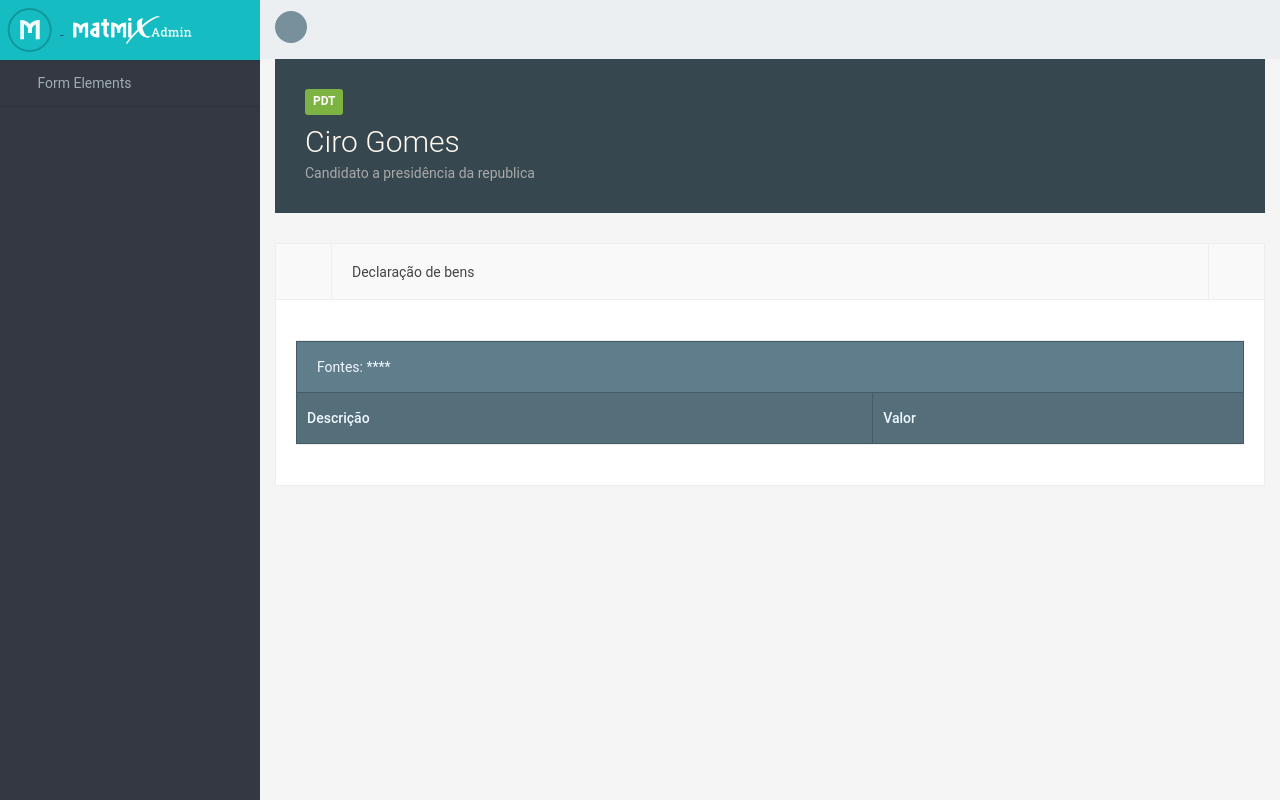
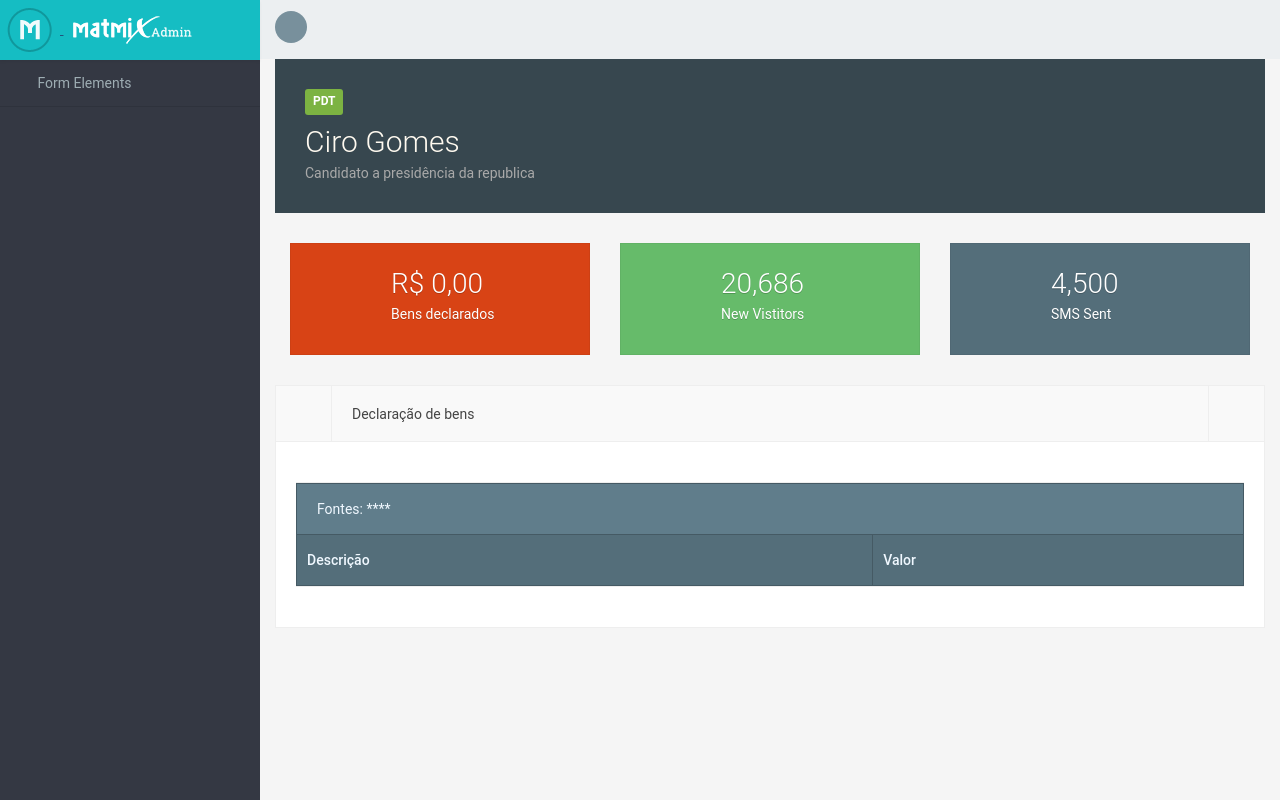
Before and after one commit to fagnerpereira/salve-a-politica, a Rails app: page /politics/1 in a window 1280 px wide. Run offline with Rails 7, Linux system fonts and the light colour scheme; data comes from the database, SQL or seed files in the repository; lists and menus that the app fills with data are empty; some libraries are stand-ins or nearby versions; some web fonts are replaced.

Commit message:
Adiciona total de bens declarados na página do candidato

```diff
--- a/app/views/politics/show.html.erb
+++ b/app/views/politics/show.html.erb
@@ -13,6 +13,44 @@
             Candidato a presidência da republica
           </span>
         </p>
+      </div>
+    </div>
+  </div>
+
+  <div class="row">
+    <div class="col-md-4">
+      <div class="iconic-w-horizontal w_bg_deep_orange light-text">
+        <a href="#" class="ico-block">
+          <span><i class="ico-users"></i></span>
+        </a>
+        <div class="w-meta-info number-rotate">
+          <span class="w-meta-value number-animate">
+            <%= number_to_currency(@politic.declared_goods.pluck(:value).sum, locale: 'pt-BR') %>
+          </span>
+          <span class="w-meta-title">Bens declarados</span>
+        </div>
+      </div>
+    </div>
+    <div class="col-md-4">
+      <div class="iconic-w-horizontal w_bg_green light-text">
+        <a href="#" class="ico-block">
+          <span><i class="ico-chart"></i></span>
+        </a>
+        <div class="w-meta-info">
+          <span class="w-meta-value number-animate" data-value="20686" data-animation-duration="1500">20,686</span>
+          <span class="w-meta-title">New Vistitors</span>
+        </div>
+      </div>
+    </div>
+    <div class="col-md-4">
+      <div class="iconic-w-horizontal w_bg_blue_grey light-text">
+        <a href="#" class="ico-block">
+          <span><i class="fa fa-mobile fa-2x"></i></span>
+        </a>
+        <div class="w-meta-info">
+          <span class="w-meta-value number-animate" data-value="4500" data-animation-duration="1500">4,500</span>
+          <span class="w-meta-title">SMS Sent</span>
+        </div>
       </div>
     </div>
   </div>
```
